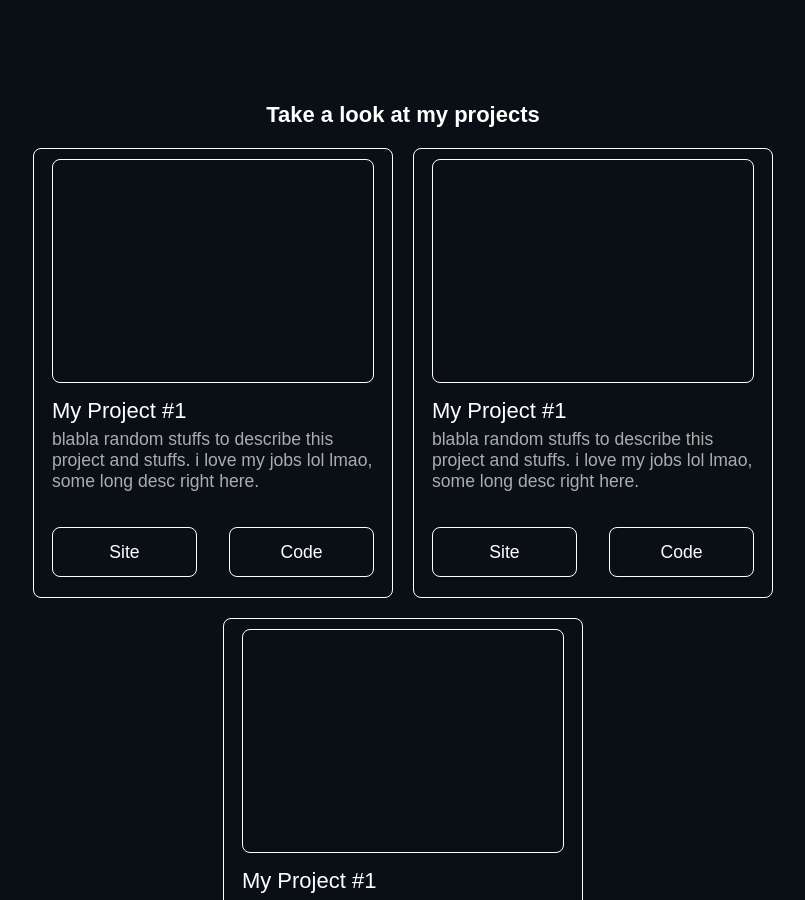
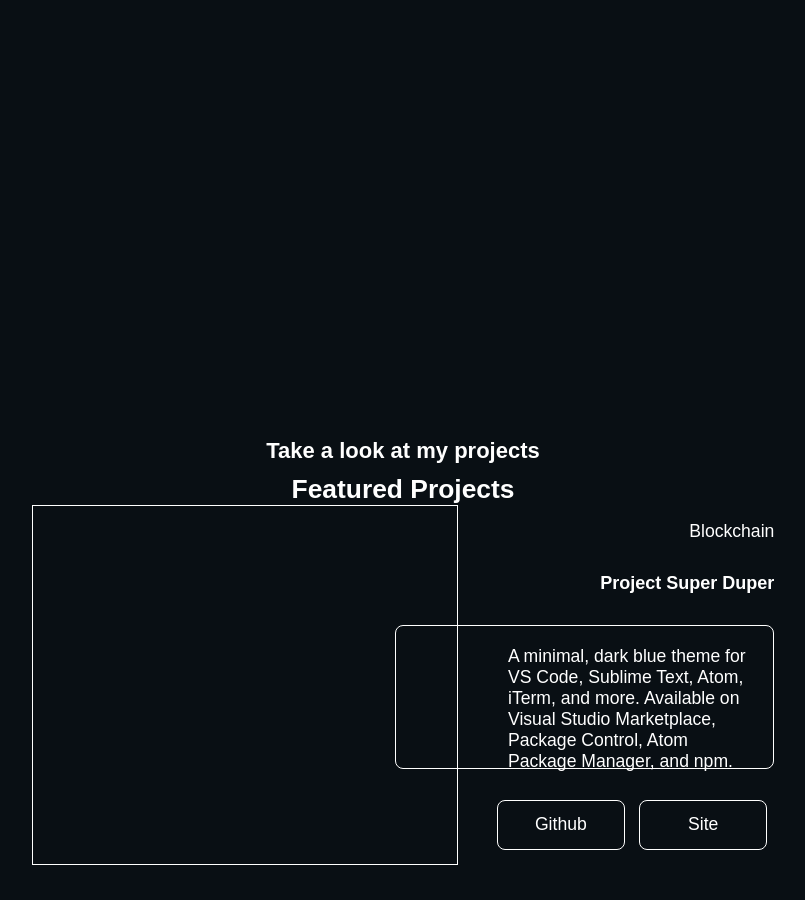
Before and after one commit to thanvinhbaohoang/react-harold-portfolio, a React (Create React App) app: page / in a window 1280 px wide. Shown: the part 1900-2800 px from the top of the page, without its empty margins (237-1042 px from the left). Built offline with nearby package versions, Linux system fonts and the light colour scheme.

Commit message:
Wireframed Projects Section

```diff
--- a/src/App.css
+++ b/src/App.css
@@ -646,9 +646,75 @@ cursor: pointer;
   width: 80%;
 }
 
+.featured-projects {
+  display: flex;
+  justify-content: center;
+  align-items: center;
+  width: 70%;
+  flex-direction: column;
+  margin-bottom: 100px;
+}
+
+.featured-project-container {
+  display: flex;
+  margin-bottom: 50px;
+}
+
+.featured-project-img{
+  border: solid 1px white;
+  height: 360px;
+  width: 600px;
+}
+
+.featured-project-infos{
+  display: flex;
+  flex-direction: column;
+  justify-content: space-around;
+  align-items: flex-end ;
+  width: 60%;
+  z-index: 999;
+}
+.featured-project-tags{
+}
+
+.featured-project-title{
+  font-size: 18px;
+  font-weight: bold;
+}
+
+.featured-project-description-container{
+  border-radius: 8px;
+  height: 40%;
+  width: 120%;
+  display: flex;
+  justify-content: flex-end;
+  border: solid 1px white;
+}
+.featured-project-description{
+  display: flex;
+  justify-self: flex-end;
+  margin: 20px;
+  width: 65%;
+}
+.featured-project-buttons {
+  display: flex;
+  justify-content: space-around;
+  width: 90%;
+}
+
+.featured-project-buttons div{
+  border: solid 1px white;
+  width: 45%;
+  height: 50px;
+  display: flex;
+  justify-content: center;
+  align-items: center;
+  border-radius: 8px;
+}
+
 .small-projects{
   display: flex;
-  justify-content: center;
+  justify-content: space-around;
   align-items: center;
   flex-wrap: wrap;
   width: 80%;
@@ -661,13 +727,13 @@ cursor: pointer;
   align-items: center;
   width: 360px;
   height: 450px;
-  border: solid 1px white;
-  border-radius: 8px;
+  border: solid 1px rgba(255, 255, 255, 0.479);
+  border-radius: 4px;
   margin: 10px;
 }
 
 .small-project-img{
-  border-radius: 8px;
+  border-radius: 4px;
   margin: 10px;
   width: 90%;
   height: 50%;
--- a/src/App.js
+++ b/src/App.js
@@ -131,12 +131,91 @@ function App() {
             </div>
         </section>
 
+        {/*========= EXPERIENCE SECTION ==========*/}
+        <section class='experience-section'>
+                    <h1 class='section-title'> Where I Have Worked At</h1>
+                    <div class='previous-jobs'>
+
+                    </div>
+
+                    <div class='skills-section'>
+
+                    </div>
+                </section>
 
         {/* ============= PROJECTS SECTION ========== */}
         <section class = "projects-section" id="works">
             <h1 class='section-title'> Take a look at my projects</h1>
-            <div class='main-projects'></div>
+            <h2>Featured Projects</h2>
+            <div class='featured-projects'>
+                <div class='featured-project-container'>
+                    <div class='featured-project-img'></div>
+                    <div class='featured-project-infos'>
+                        <div class='featured-project-tags'>
+                            Blockchain
+                        </div>
+                        <div class='featured-project-title'>
+                            Project Super Duper
+                        </div>
+                        <div class='featured-project-description-container'>
+                            <div class='featured-project-description'>
+                                A minimal, dark blue theme for VS Code, Sublime Text, Atom, iTerm, and more. Available on Visual Studio Marketplace, Package Control, Atom Package Manager, and npm.                        </div>
 
+                            </div>
+                        <div class='featured-project-buttons'>
+                            <div>Github</div>
+                            <div>Site</div>
+                        </div>
+                </div>
+
+                </div>
+
+                <div class='featured-project-container'>
+                    <div class='featured-project-img'></div>
+                    <div class='featured-project-infos'>
+                        <div class='featured-project-tags'>
+                            Blockchain
+                        </div>
+                        <div class='featured-project-title'>
+                            Project Super Duper
+                        </div>
+                        <div class='featured-project-description-container'>
+                            <div class='featured-project-description'>
+                                A minimal, dark blue theme for VS Code, Sublime Text, Atom, iTerm, and more. Available on Visual Studio Marketplace, Package Control, Atom Package Manager, and npm.                        </div>
+
+                            </div>
+                        <div class='featured-project-buttons'>
+                            <div>Github</div>
+                            <div>Site</div>
+                        </div>
+                </div>
+
+                </div>
+
+                <div class='featured-project-container'>
+                    <div class='featured-project-img'></div>
+                    <div class='featured-project-infos'>
+                        <div class='featured-project-tags'>
+                            Blockchain
+                        </div>
+                        <div class='featured-project-title'>
+                            Project Super Duper
+                        </div>
+                        <div class='featured-project-description-container'>
+                            <div class='featured-project-description'>
+                                A minimal, dark blue theme for VS Code, Sublime Text, Atom, iTerm, and more. Available on Visual Studio Marketplace, Package Control, Atom Package Manager, and npm.                        </div>
+
+                            </div>
+                        <div class='featured-project-buttons'>
+                            <div>Github</div>
+                            <div>Site</div>
+                        </div>
+                </div>
+
+                </div>
+            </div>
+
+            <h2>Other Projects</h2>
             <div class='small-projects'>
                 <div class = 'small-project-container'>
                     <div class='small-project-img'></div>
@@ -183,17 +262,6 @@ function App() {
             </div>
         </section>
 
-        {/*========= EXPERIENCE SECTION ==========*/}
-        <section class='experience-section'>
-            <h1 class='section-title'> Where I Have Worked At</h1>
-            <div class='previous-jobs'>
-
-            </div>
-
-            <div class='skills-section'>
-
-            </div>
-        </section>
 
         {/* ============ CONTACT ============= */}
         <div class ="contact-section" id="contact">
```
